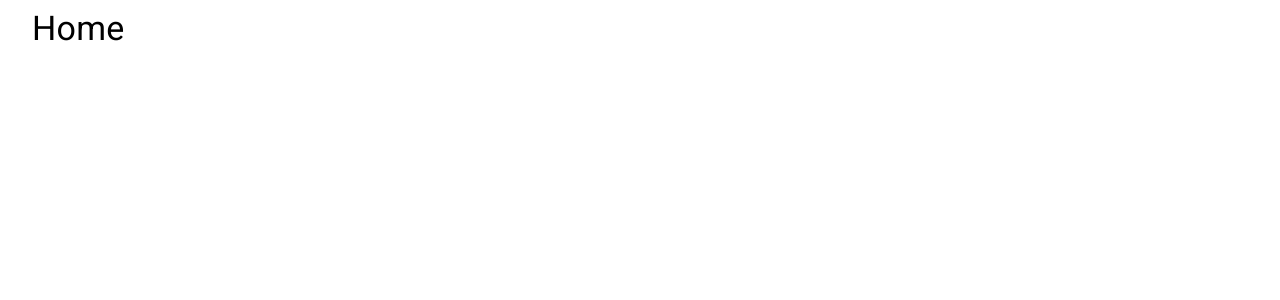
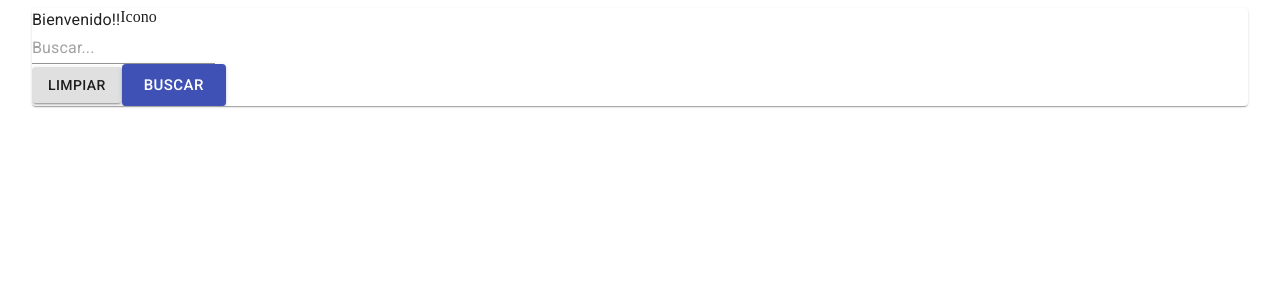
Before and after one commit to arandajm/react-hooks-movies, a React (Create React App) app: page / in a window 1280 px wide. Shown: the top 300 px of the page. Built offline with nearby package versions, Linux system fonts and the light colour scheme.

Commit message:
creating home component and using useState hook to handle search text state

```diff
--- a/src/pages/Home/index.js
+++ b/src/pages/Home/index.js
@@ -1,10 +1,59 @@
-import React from "react";
-import { Container, Typography } from "@material-ui/core";
+import React, { useState } from "react";
+import {
+  Container,
+  Typography,
+  Card,
+  Grid,
+  TextField,
+  Button
+} from "@material-ui/core";
 
 export default () => {
+  const [searchText, setSearchText] = useState("");
+
+  const handleSearchTextChange = e => {
+    setSearchText(e.target.value);
+  };
+
+  const handleClearTextClick = e => {
+    console.log("handleClearTextClick", e);
+  };
+  const handleSearchTextClick = e => {
+    console.log("handleSearchTextClick", e);
+  };
+
+  console.log(searchText);
   return (
     <Container>
-      <Typography variant="h4">Home</Typography>
+      <Card>
+        {/* This grid is similar to bootstrap col */}
+        <Grid container>
+          <Grid>
+            <Typography>Bienvenido!!</Typography>
+          </Grid>
+          <Grid>
+            <label>Icono</label>
+          </Grid>
+        </Grid>
+        <TextField
+          value={searchText}
+          placeholder="Buscar..."
+          onChange={handleSearchTextChange}
+        />
+        <Grid>
+          <Button variant="contained" onClick={handleClearTextClick}>
+            Limpiar
+          </Button>
+          <Button
+            variant="contained"
+            color="primary"
+            size="large"
+            onClick={handleSearchTextClick}
+          >
+            Buscar
+          </Button>
+        </Grid>
+      </Card>
     </Container>
   );
 };
```
